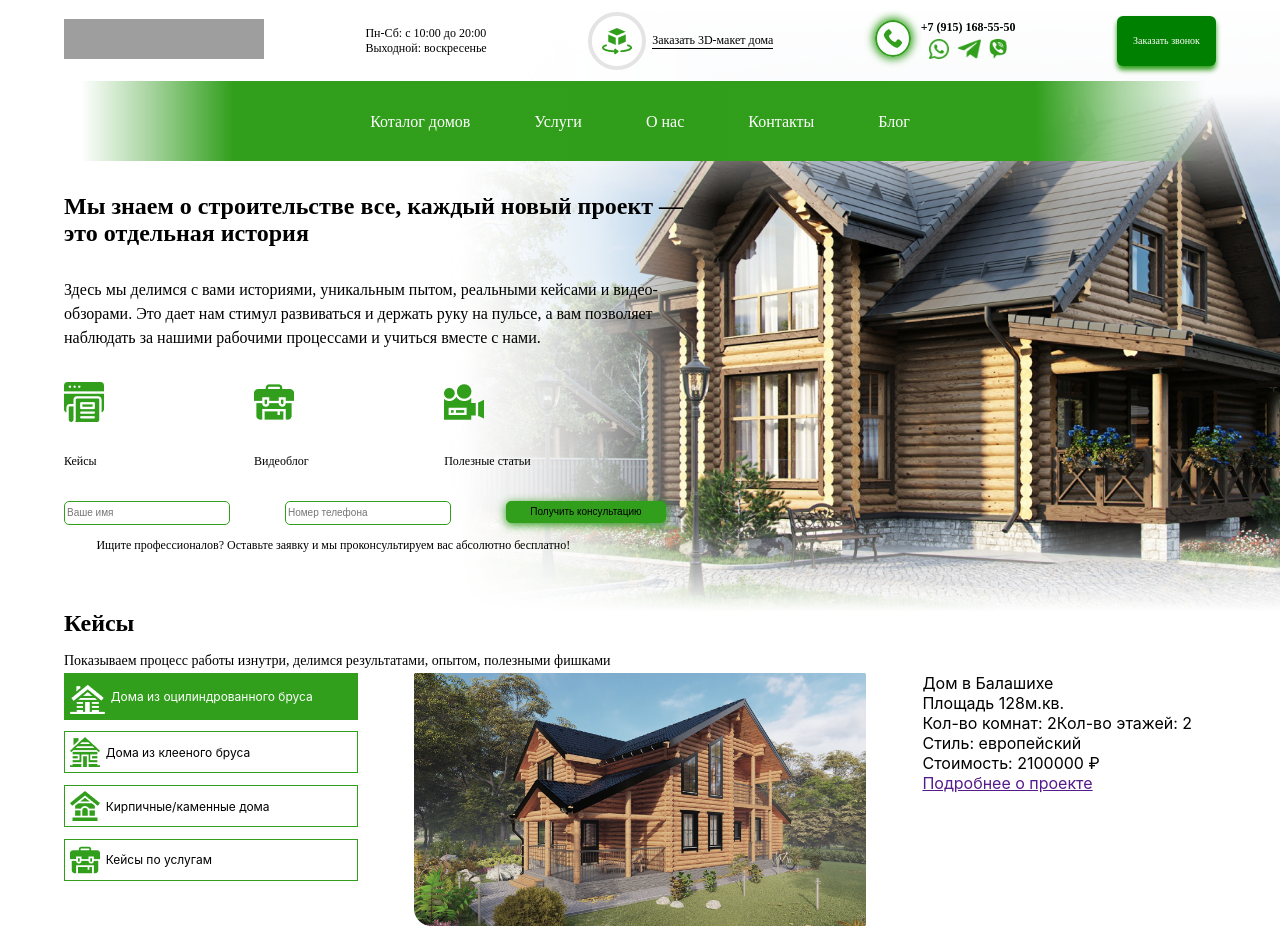
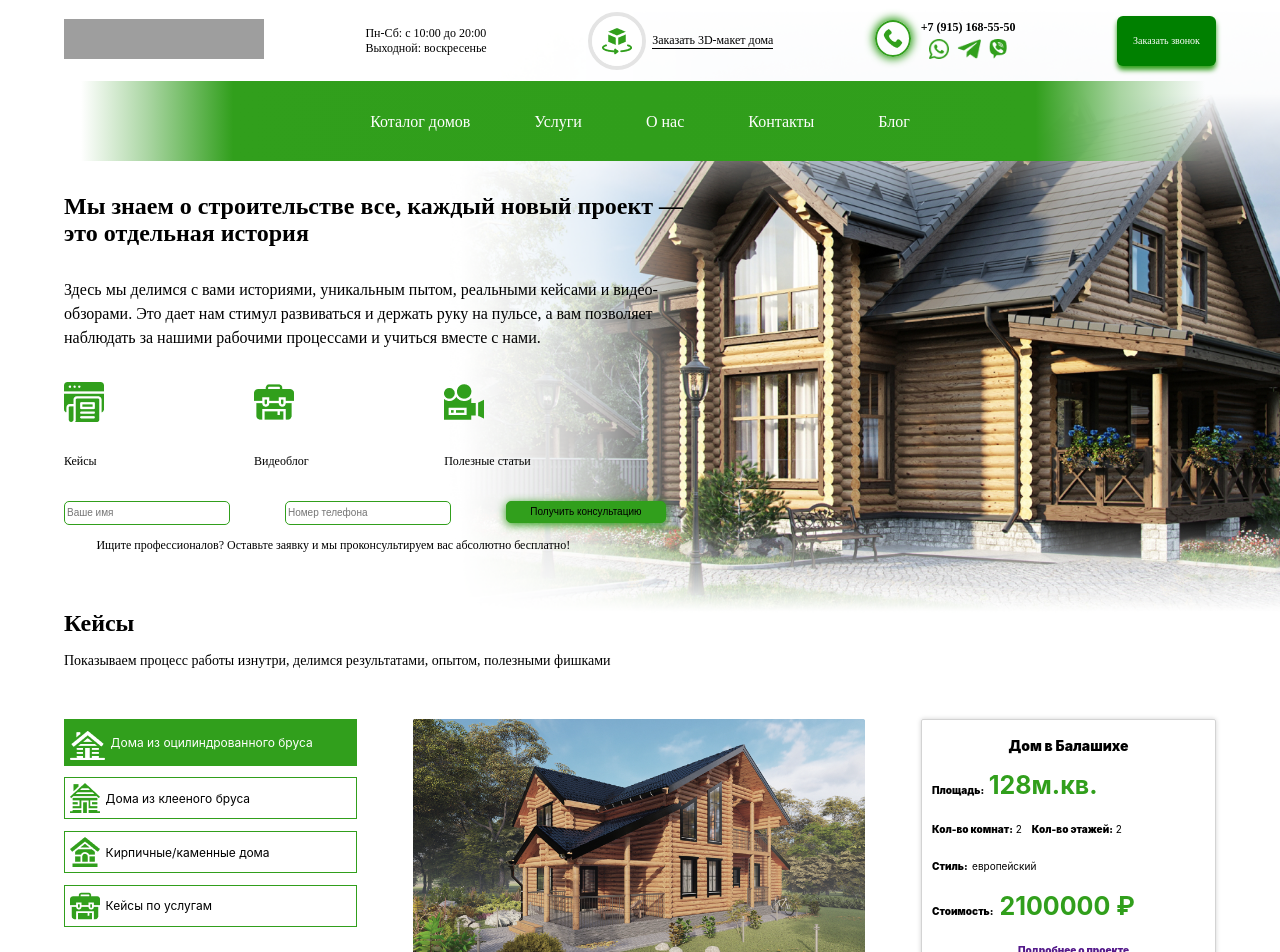
Before and after one commit to bubandrei/ARMainPage, a React (Create React App) app in the folder armp/: page / in a window 1280 px wide. Shown: the top 952 px of the page. Before the commit the page ends 930 px from the top, so only its background shows below. Built offline with nearby package versions, Linux system fonts and the light colour scheme; grey boxes are pictures that could not be loaded.

Commit message:
next stage

```diff
--- a/armp/src/components/case/Case.css
+++ b/armp/src/components/case/Case.css
@@ -13,6 +13,7 @@
   font-size: 14px;
   line-height: 24px;
   vertical-align: Top;
+  margin-bottom: 4%;
 }
 .wrapFoto {
   text-align: center;
@@ -28,6 +29,12 @@
 }
 .caseText {
   width: 35%;
+  border: 1px solid lightgray;
+  display: flex;
+  flex-direction: column;
+  justify-content: space-evenly;
+  box-shadow: 0px 0px 5px lightgray;
+  border-radius: 2px;
 }
 .borderInput {
   border: 1px solid #319f1c;
@@ -44,3 +51,27 @@
   color: white;
   background-color: #319f1c;
 }
+.titleBlock{
+font-weight: 900;
+text-align: center;
+font-size: 14px;
+}
+.textArea{
+
+}
+.bold{
+    font-weight: 900;
+    font-size: 10px;
+    padding-left: 10px;
+}
+.square{
+    color: #319f1c;
+    font-size: 25px;
+    font-weight: bold;
+}
+.simpleText{
+    font-size: 10px;
+}
+.link{
+    text-align: center;
+}
--- a/armp/src/components/case/Case.jsx
+++ b/armp/src/components/case/Case.jsx
@@ -37,16 +37,16 @@ const Case = () => {
           <img src={foto} className="caseFoto" />
         </div>
         <div className="caseText">
-          <div>Дом в Балашихе</div>
-          <div>Площадь 128м.кв.</div>
+          <div className="titleBlock">Дом в Балашихе</div>
+          <div><span className="bold">Площадь:</span> <span className="square">  128м.кв.</span> </div>
           <div>
-            <span>Кол-во комнат: 2</span>
-            <span>Кол-во этажей: 2</span>
+            <span className="bold">Кол-во комнат:</span><span className="simpleText">  2</span>
+            <span className="bold">Кол-во этажей:</span><span className="simpleText">  2</span>
           </div>
-          <div>Стиль: европейский</div>
-          <div>Стоимость: 2100000 ₽</div>
-          <div>
-            <a href="">Подробнее о проекте</a>
+          <div><span className="bold">Стиль:</span> <span className="simpleText">европейский</span></div>
+          <div><span className="bold">Стоимость:</span><span className="square">  2100000 ₽</span>  </div>
+          <div className="link">
+            <a href="" className="bold">Подробнее о проекте</a>
           </div>
         </div>
       </div>
```
